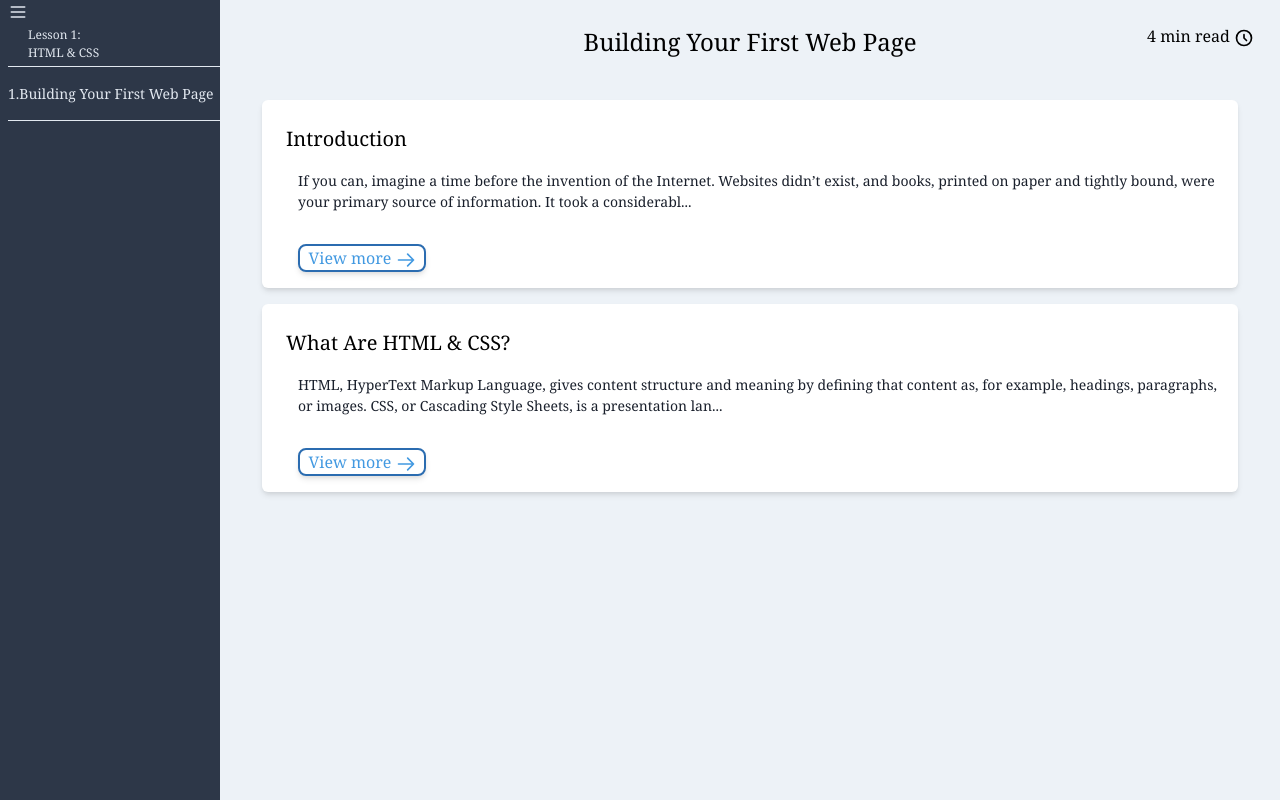
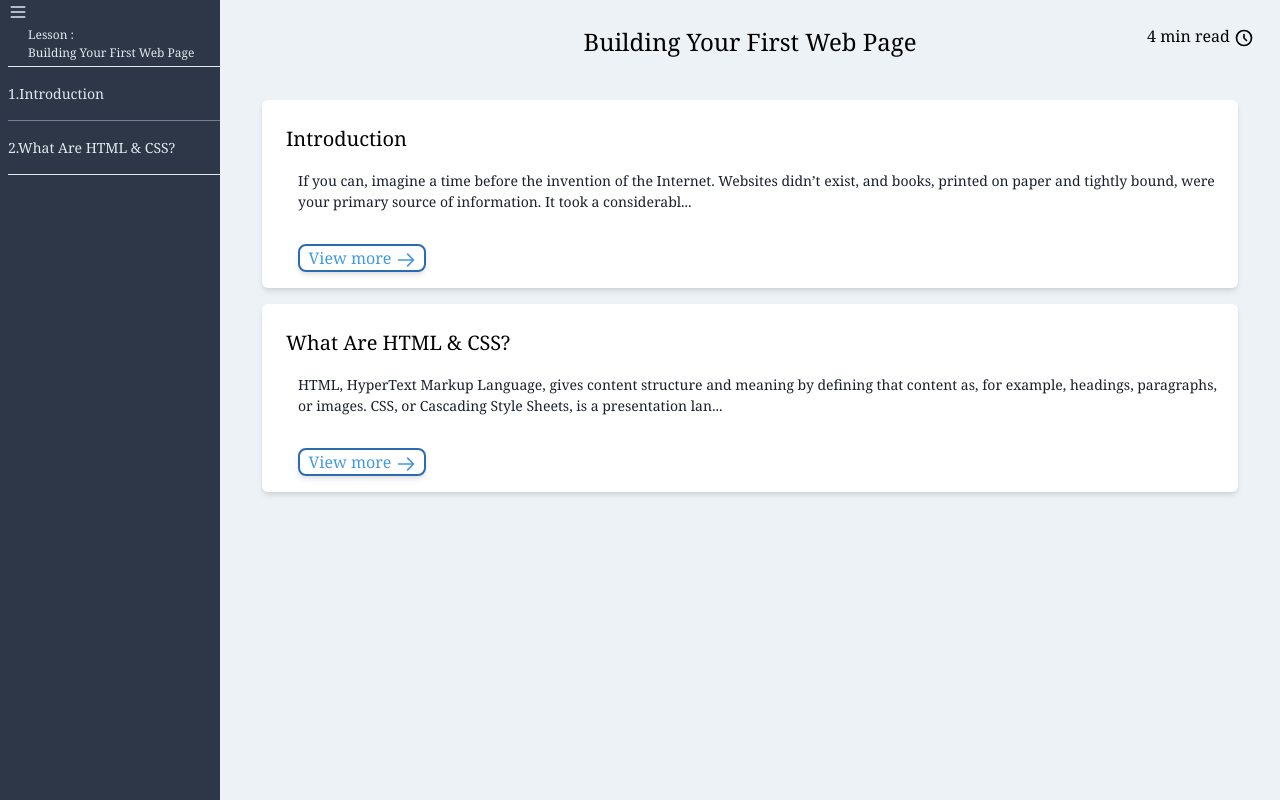
Before and after one commit to ahmedallani/frontendTT, a Nuxt app: page /building_your_first_web_page in a window 1280 px wide. Built offline with nearby package versions, Linux system fonts and the light colour scheme.

Commit message:
changeLesson

```diff
--- a/pages/building_your_first_web_page/index.vue
+++ b/pages/building_your_first_web_page/index.vue
@@ -23,6 +23,7 @@
 </template>
 
 <script>
+import { mapMutations } from "vuex";
 import Icon from "@/components/Icon.vue";
 import comp0 from "@/components/building_your_first_web_page/comp0";
 import comp1 from "@/components/building_your_first_web_page/comp1";
@@ -37,23 +38,40 @@ export default {
       show: false,
       time: {},
       timeRead: false,
+      listTitle:[
+        "Introduction",
+        "What Are HTML & CSS?"
+      ]
     };
+  },
+  created(){
+    this.changeLesson(this.lesson)
   },
   computed: {
     list: function () {
-      return [0, 1].map((cv) => ({
-        is: `comp${cv}`,
+      return this.listTitle.map((title,index) => ({
+        is: `comp${index}`,
+        title,
         props: {
-          show: this.show === `comp${cv}`,
+          show: this.show === `comp${index}`,
         },
         listeners: {
-          time: (time) => this.updateTime(`comp${cv}`, time),
-          show: (show) => this.updateShow(`comp${cv}`, show),
+          time: (time) => this.updateTime(`comp${index}`, time),
+          show: (show) => this.updateShow(`comp${index}`, show),
         },
       }));
     },
+    lesson: function(){
+      return {
+        back : "/",
+        title: "Building Your First Web Page",
+        url : "/building_your_first_web_page",
+        list: this.list
+      }
+    }
   },
   methods: {
+    ...mapMutations(["changeLesson"]),
     updateTime(name, time) {
       this.time[name] = time;
       let size = Object.keys(this.time).length;
--- a/store/index.js
+++ b/store/index.js
@@ -1,10 +1,10 @@
 import lesson from "@/data/ls1";
 export const state = () => ({
-    lesson: lesson
+    lesson: lesson,
 })
 
-export const getters = {
-    getUsername: state => {
-        return state.username ? state.username : "state.username"
+export const mutations = {
+    changeLesson: (state,lesson) => {
+        state.lesson = lesson
     }
 }
```
